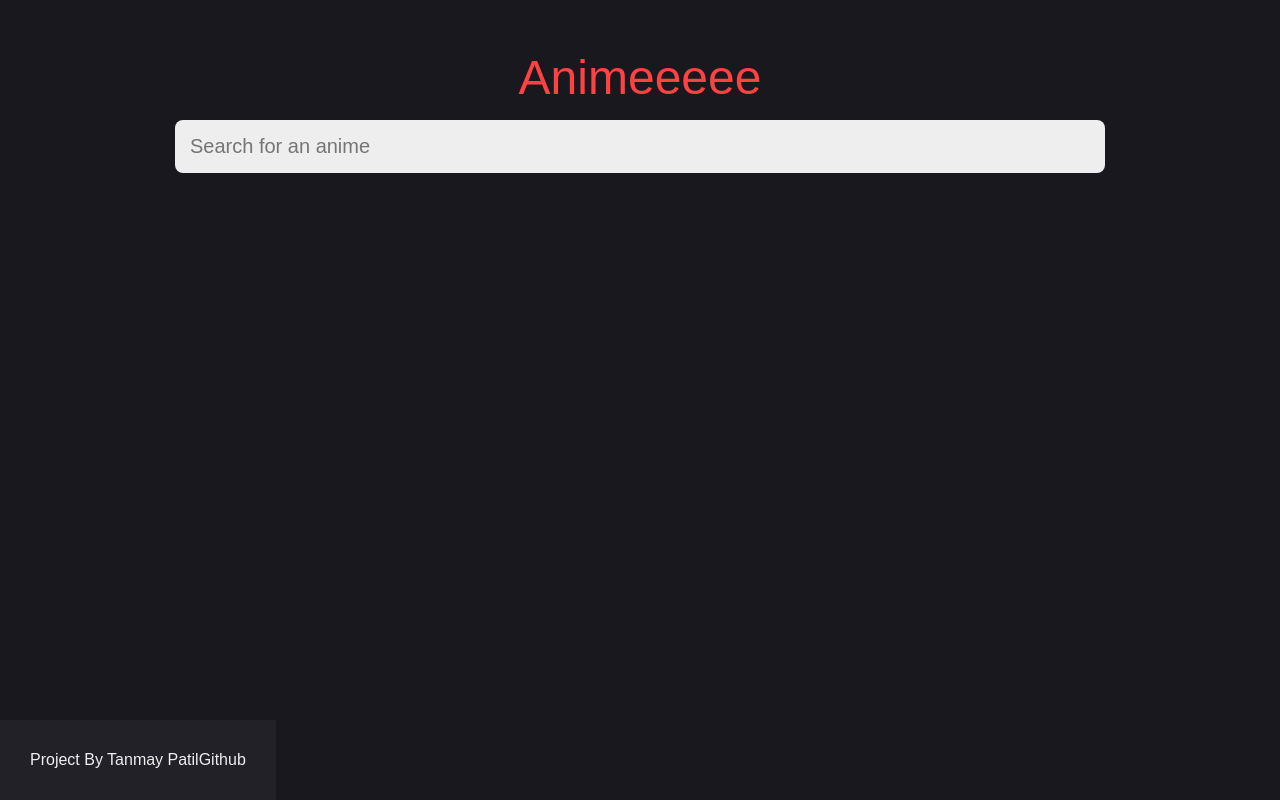
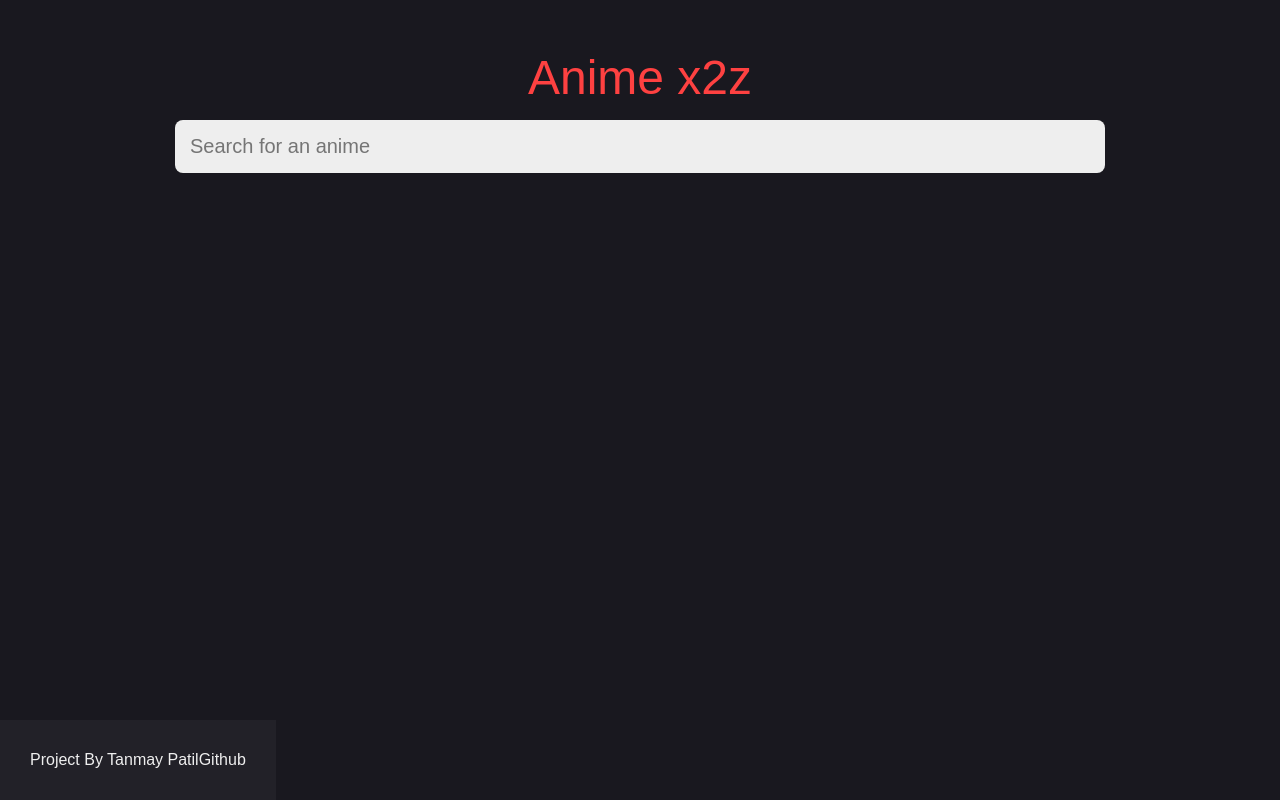
Before and after one commit to datanok/animeapp, a React (Create React App) app: page / in a window 1280 px wide. Built offline with nearby package versions, Linux system fonts and the light colour scheme.

Commit message:
Update App.js

```diff
--- a/src/App.js
+++ b/src/App.js
@@ -64,7 +64,7 @@ function App() {
   return (
     <div className="App">
       <header className="App-header">
-        <h1>Animeeeee </h1>
+        <h1>Anime x2z</h1>
       </header>
       <main>
           <Search handleInput={handleInput} search={search} />
```
